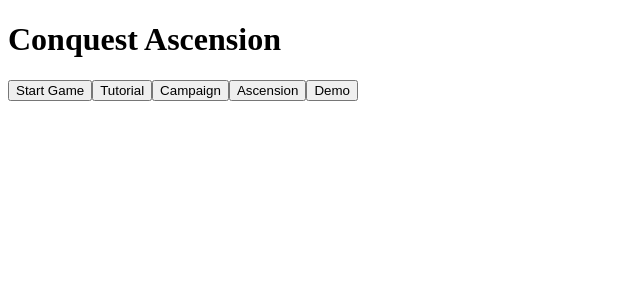
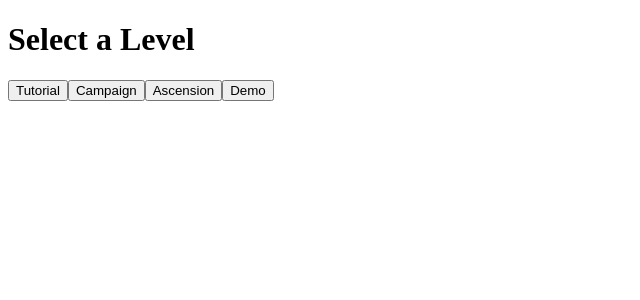
Before and after one commit to bluemoon012905/Conquest_Ascension, a React (Create React App) app in the folder client/: page / in a window 1280 px wide. Both pictures are taken after a click on the button "Start Game". Shown: the top 300 px of the page, without its empty margins (0-640 px from the left). Built offline with nearby package versions, Linux system fonts and the light colour scheme.

Commit message:
changes trying to make it work

```diff
--- a/client/src/App.js
+++ b/client/src/App.js
@@ -1,11 +1,27 @@
 
-import React from 'react';
+import React, { useState } from 'react';
 import MainMenu from './views/MainMenu';
+import LevelSelection from './views/LevelSelection';
+import GameView from './views/GameView';
 
 function App() {
+  const [currentView, setCurrentView] = useState('MAIN_MENU');
+
+  const renderView = () => {
+    switch (currentView) {
+      case 'LEVEL_SELECTION':
+        return <LevelSelection setView={setCurrentView} />;
+      case 'GAME_VIEW':
+        return <GameView setView={setCurrentView} />;
+      case 'MAIN_MENU':
+      default:
+        return <MainMenu setView={setCurrentView} />;
+    }
+  };
+
   return (
     <div>
-      <MainMenu />
+      {renderView()}
     </div>
   );
 }
--- a/client/src/views/GameView.js
+++ b/client/src/views/GameView.js
@@ -0,0 +1,15 @@
+
+import React from 'react';
+import Button from '../components/ui/Button';
+
+function GameView({ setView }) {
+  return (
+    <div>
+      <h1>Game View</h1>
+      <p>This is the game view.</p>
+      <Button onClick={() => setView('MAIN_MENU')}>Back to Main Menu</Button>
+    </div>
+  );
+}
+
+export default GameView;
--- a/client/src/views/LevelSelection.js
+++ b/client/src/views/LevelSelection.js
@@ -0,0 +1,17 @@
+
+import React from 'react';
+import Button from '../components/ui/Button';
+
+function LevelSelection({ setView }) {
+  return (
+    <div>
+      <h1>Select a Level</h1>
+      <Button>Tutorial</Button>
+      <Button>Campaign</Button>
+      <Button>Ascension</Button>
+      <Button onClick={() => setView('GAME_VIEW')}>Demo</Button>
+    </div>
+  );
+}
+
+export default LevelSelection;
--- a/client/src/views/MainMenu.js
+++ b/client/src/views/MainMenu.js
@@ -2,23 +2,11 @@
 import React from 'react';
 import Button from '../components/ui/Button';
 
-function MainMenu() {
-  const handleStartGame = () => {
-    console.log('Start Game clicked');
-  };
-
-  const handleDemo = () => {
-    console.log('Demo clicked');
-  };
-
+function MainMenu({ setView }) {
   return (
     <div>
       <h1>Conquest Ascension</h1>
-      <Button onClick={handleStartGame}>Start Game</Button>
-      <Button>Tutorial</Button>
-      <Button>Campaign</Button>
-      <Button>Ascension</Button>
-      <Button onClick={handleDemo}>Demo</Button>
+      <Button onClick={() => setView('LEVEL_SELECTION')}>Start Game</Button>
     </div>
   );
 }
```
